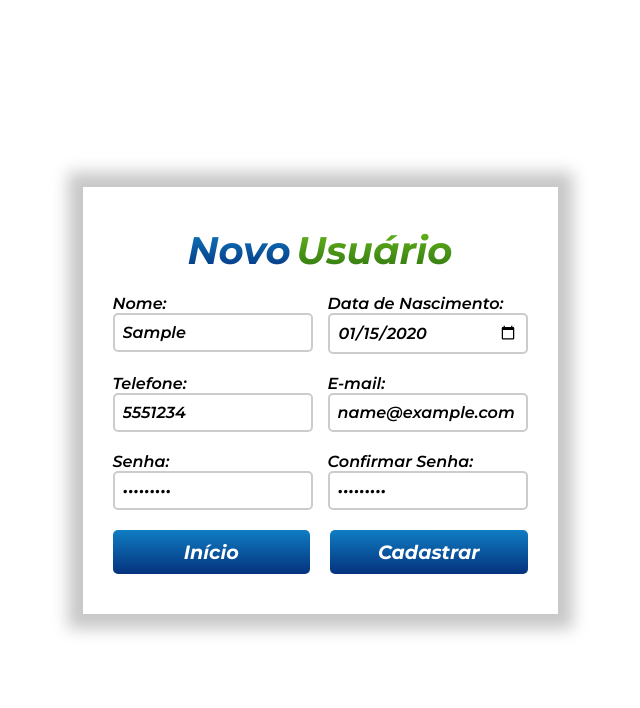
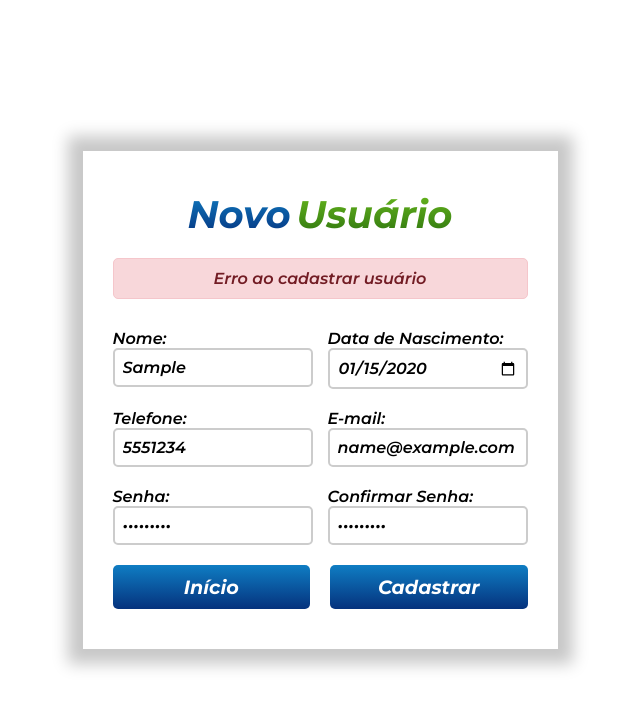
Before and after one commit to RodrigoBerGran/Projeto-Futuro-Digital, a React (Vite) app in the folder Projeto/: page /novo-usuario in a window 1280 px wide. Both pictures are taken after typing "Sample", "2020-01-15", "5551234", "name@example.com", "Sample123", "Sample123" into the empty fields and a click on the button "Cadastrar". Shown: the top 708 px of the page, without its empty margins (320-960 px from the left). Built offline with nearby package versions, Linux system fonts and the light colour scheme; no server answers; what miragejs would draw is missing.

Commit message:
add msg de erro/sucesso + comentários para fixação

```diff
--- a/Projeto/src/index.css
+++ b/Projeto/src/index.css
@@ -134,6 +134,26 @@ h1 {
     background-image: linear-gradient(#69b91e, #2d730f 100%);
 }
 
+.mensagem-sucesso {
+  color: #155724;
+  background-color: #d4edda;
+  border: 1px solid #c3e6cb;
+  padding: 10px;
+  border-radius: 5px;
+  margin-bottom: 10px;
+  text-align: center;
+}
+
+.mensagem-erro {
+  color: #721c24;
+  background-color: #f8d7da;
+  border: 1px solid #f5c6cb;
+  padding: 10px;
+  border-radius: 5px;
+  margin-bottom: 10px;
+  text-align: center;
+}
+
 .novo-usuario-input {
     display: flex;
     gap: 15px;              /* espaço entre os inputs */
--- a/Projeto/src/pages/NovoCliente.jsx
+++ b/Projeto/src/pages/NovoCliente.jsx
@@ -14,6 +14,8 @@ function NovoCliente() {
     const [cidade, setCidade] = useState('')
     const [consumo, setConsumo] = useState('')
     const [conta, setConta] = useState('')
+    const [mensagemSucesso, setMensagemSucesso] = useState('')
+    const [mensagemErro, setMensagemErro] = useState('')
 
     const handleCadastrar = async (e) => {
         e.preventDefault()
--- a/Projeto/src/pages/NovoUsuario.jsx
+++ b/Projeto/src/pages/NovoUsuario.jsx
@@ -1,29 +1,57 @@
+// Importar o 'hook' "useState" da biblioteca "react"
 import { useState } from 'react'
+
+// importar o componente "Link" da biblioteca "react-router-dom"
 import { Link } from 'react-router-dom'
+
+// importar o seerviço "UsuariosAPI" do arquivo "../services/UsuariosAPI" (Mock-end)
 import { UsuariosAPI } from '../services/UsuariosAPI';
 
+// Definir o componente funcional "NovoUsuario" (página de cadastro de novo usuário)
 function NovoUsuario() {
 
+    //váriaveis "const" paradefinir os estados atuais dos campos do formulário e suas 'funções' de alteração
     const [nome, setNome] = useState('')
+    //"nome": nome da váriavel que armazenará o estado "inputado" no campo "Nome:"
+    //"setNome": função que altera o estado da variável "nome"
+    //"useState('')": define o estado inicial da variável "nome" como vazio
+
     const [dataNascimento, setDataNascimento] = useState('')
     const [telefone, setTelefone] = useState('')
     const [email, setEmail] = useState('')
     const [senha, setSenha] = useState('')
     const [confirmarSenha, setConfirmarSenha] = useState('')
+    const [mensagemSucesso, setMensagemSucesso] = useState('')
+    const [mensagemErro, setMensagemErro] = useState('')
 
+    //função assincrona colocada dentro da constante "handleCadastrar" para lidar com o evento de cadastro do novo usuário (Clicar no botão "cadastrar")
     const handleCadastrar = async (e) => {
         e.preventDefault()
+        //"handleCadastrar": nome da constante que armazena a função
+        //"async": define a função como assíncrona, permitindo o uso de "await" dentro dela, para aguardar a resposta do servidor (Back-end)
+        //"e": parâmetro que representa o evento de submissão do formulário
+        //"()=>{}": sintaxe simplificada de atribuição de função JavaScript (arrow function)
+        //"e.preventDefault()": método que previne o comportamento padrão do navegador, que é recarregar a página quando o formulário é submetido
 
+        //"limpar" as mensagens de erro/sucesso anteriores, antes de tentar novamente
+        setMensagemSucesso('')
+        setMensagemErro('')
+
+        //validação simples dos campos obrigatórios
         if (!nome || !email || !senha) {
-            alert('Preencha todos os campos obrigatórios')
             return
+            //"if": estrutura condicional (ex: "se (tal, coisa, acontece) {faça isso}")"}
+            //"!": operador lógico "não" (negação)
+            //"||": operador lógico "ou" (disjunção)
+            //"return": encerra execução da função atual
         }
 
         if (senha !== confirmarSenha) {
-            alert('As senhas não conferem')
             return
+            //"==": operador de igualdade ampla (compara valores, ignorando tipos de dado)
         }
 
+        //criar o objeto JSON "novoUsuario" com os dados do formulário, para serem enviados para o back-end
         const novoUsuario = {
             nome,
             dataNascimento,
@@ -32,23 +60,30 @@ function NovoUsuario() {
             senha
         }
 
+        //tentar enviar os dados do novo usuário para o back-end
         try {
             await UsuariosAPI.create(novoUsuario)
-            alert('Usuário cadastrado com sucesso!')
+            //"try": bloco de código que tenta executar uma ação que pode falhar
+            //"await": palavra-chave utilizada para pausar a execução de uma função async até que uma Promise seja resolvida (ou rejeitada), retornando o valor final dela
+            //".create": método do serviço "UsuariosAPI" que envia uma requisição para criar um novo usuário no back-end, utilizando os dados do objeto "novoUsuario"
 
-            //limpar formulário
+            //limpar o formulário e exibir a mensagem de sucesso
             setNome('')
             setDataNascimento('')
             setTelefone('')
             setEmail('')
             setSenha('')
             setConfirmarSenha('')
+            setMensagemErro('')
+            setMensagemSucesso('Usuário cadastrado com sucesso!') //define a mensagem de sucesso após o cadastro
 
-        } catch (error) {
-            alert(
-                error.response?.data?.error ||
+        } catch (error) { //"catch": capturar erros que possam ocorrer durante o processo de cadastro
+            setMensagemSucesso('')
+            setMensagemErro(
+                error.response?.data?.error || //define a mensagem de erro recebida do back-end, se houver
                 'Erro ao cadastrar usuário'
-            )
+            ) //define a mensagem de erro caso ocorra algum problema no cadastro
+            //"error":
         }
     }
 
@@ -58,6 +93,14 @@ function NovoUsuario() {
                 <form onSubmit={handleCadastrar}>
 
                     <h1><span className="new">Novo</span><span className="person">Usuário</span></h1>
+
+                    {mensagemSucesso && (
+                        <p className="mensagem-sucesso">{mensagemSucesso}</p>
+                    )}
+
+                    {mensagemErro && (
+                        <p className="mensagem-erro">{mensagemErro}</p>
+                    )}
 
                     <div className='novo-usuario-input'>
                         <label>Nome:
```
Also changed, not shown: 1 other file (tests, documents, lock files or other folders).
